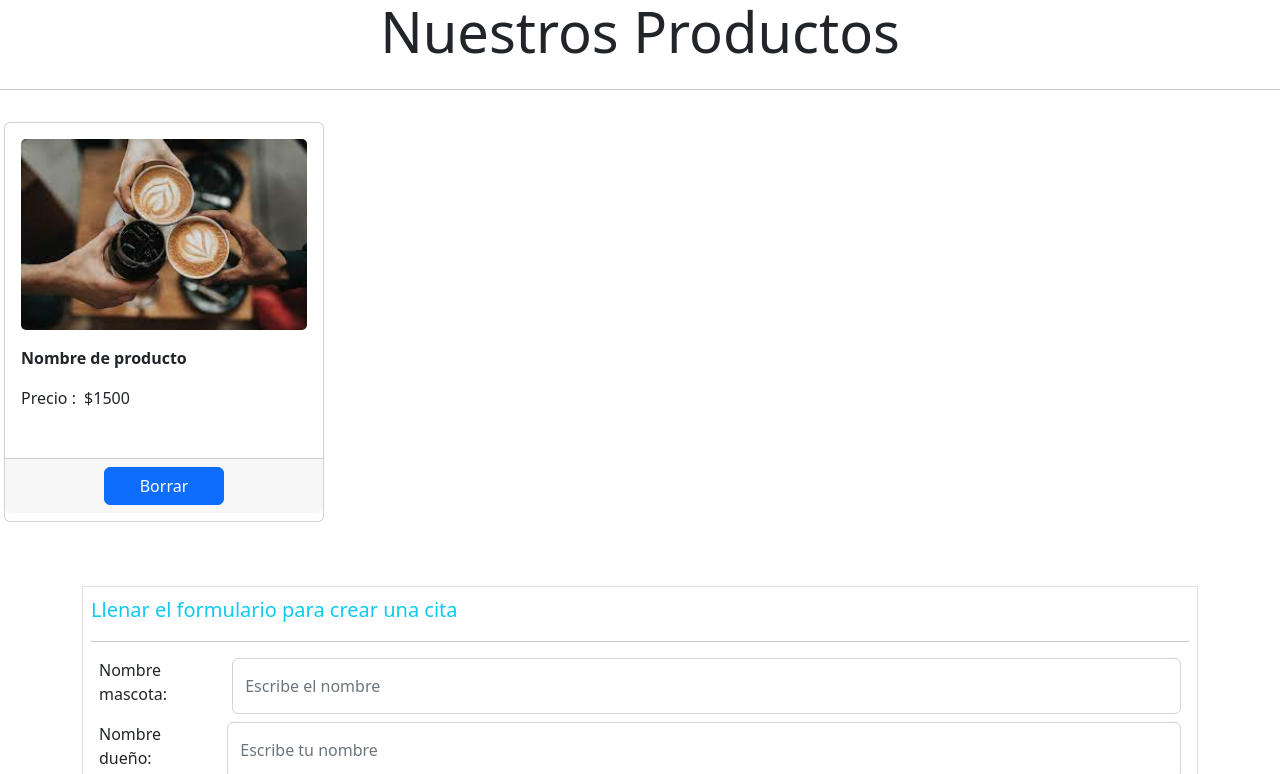
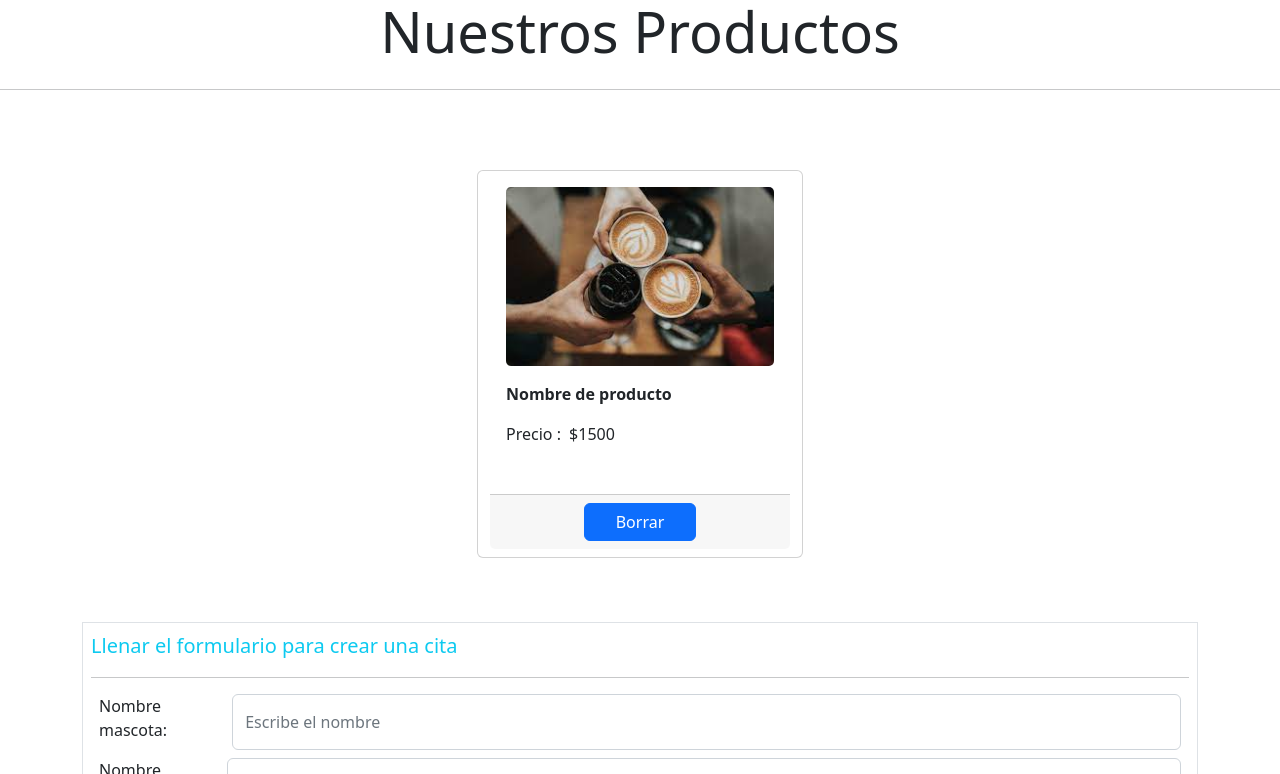
Before and after one commit to Mario-Chavez/cafecito-react, a React (Vite) app: page / in a window 1280 px wide. Shown: the part 658-1432 px from the top of the page. Built offline with nearby package versions, Linux system fonts and the light colour scheme.

Commit message:
se hizo la card de productoy se agrego un contenedor

```diff
--- a/src/views/producto/CardProducto.jsx
+++ b/src/views/producto/CardProducto.jsx
@@ -4,6 +4,7 @@ import { Button, Card } from "react-bootstrap";
 const CardProducto = () => {
     return (
         <>
+            <div className="row justify-content-evenly mt-5">
                 <Card className="my-3 cards col-lg-3 col-md-4 m-1 ">
                     <Card.Body>
                         {/* <div className="d-flex">
@@ -29,6 +30,7 @@ const CardProducto = () => {
                         </Button>
                     </Card.Footer>
                 </Card>
+            </div>
         </>
     );
 };
```
Lines whose indentation alone changed are shown as unchanged.
